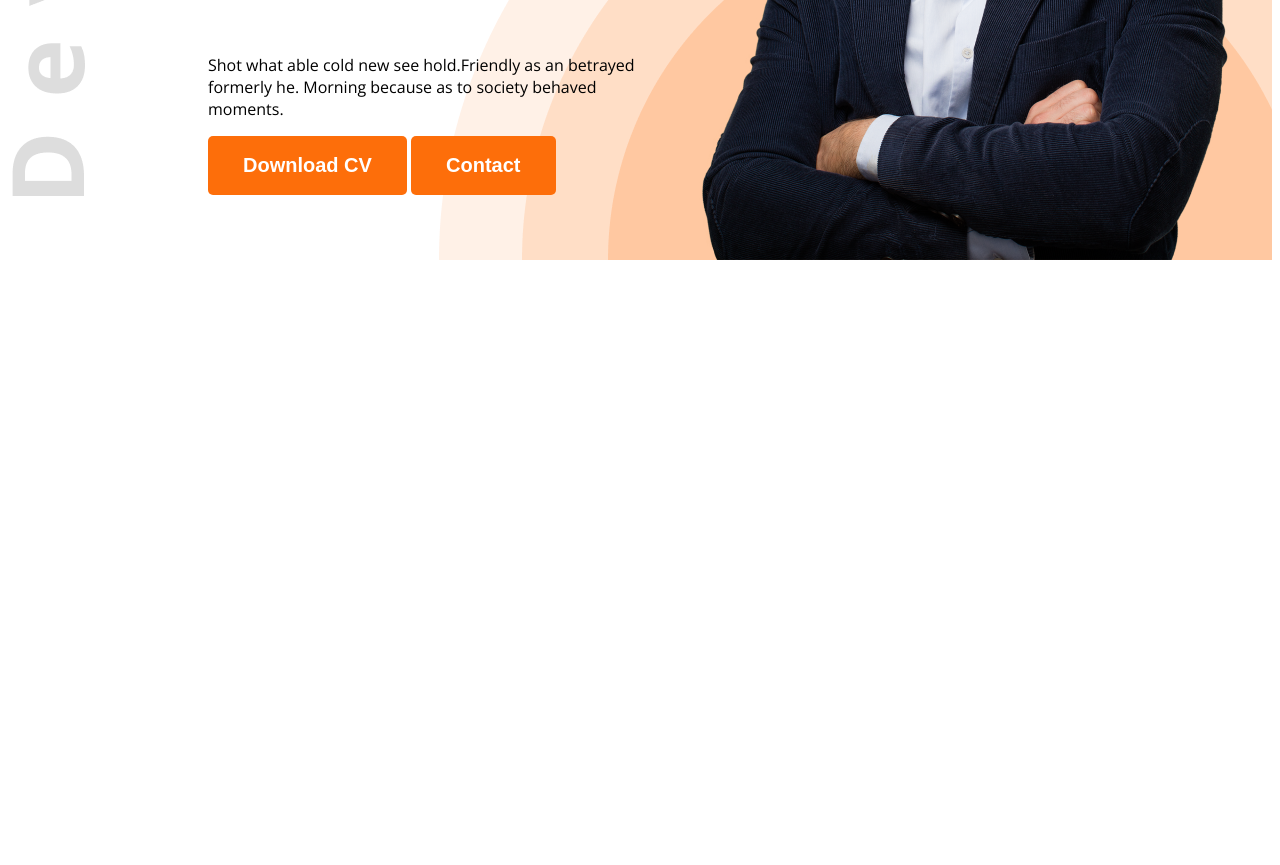
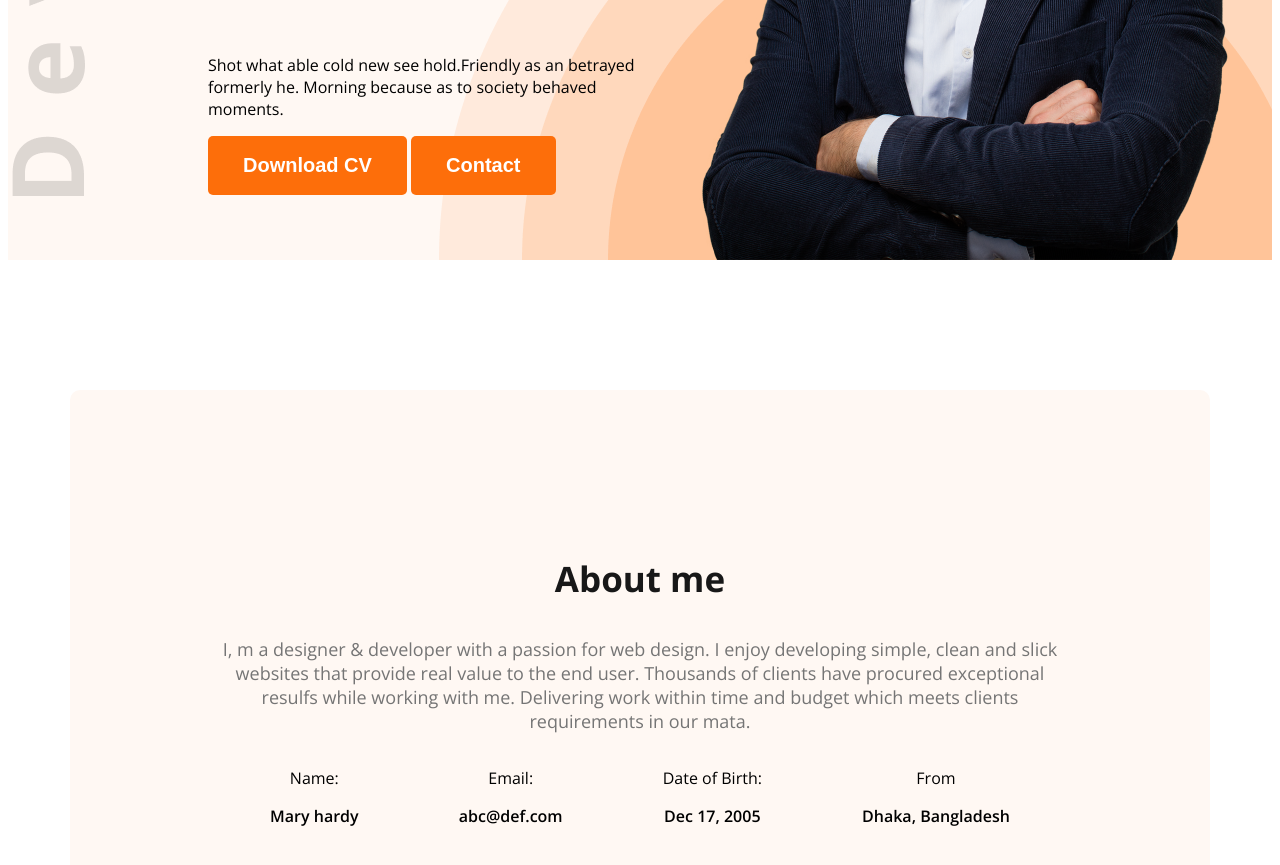
Before and after one commit to samiulaudi1712/my-portfolio, a plain HTML site: page index.html in a window 1280 px wide. Shown: the part 575-1440 px from the top of the page. Before the commit the page ends 843 px from the top, so only its background shows below. Drawn offline with nearby package versions, Linux system fonts and the light colour scheme.

Commit message:
added about section

```diff
--- a/index.html
+++ b/index.html
@@ -10,7 +10,7 @@
     <link rel="stylesheet" href="styles/portfolio.css">
 </head>
 <body class="open-sans-normal">
-    <header class="header">
+    <header class="header secondary-bg">
         <nav>
             <h3 class="nav-title">Ma<span class="text-primary">r</span>y</h3>
             <ul>
@@ -30,9 +30,32 @@
             <img class="banner-title" src="images/hardy.png" alt="">
         </div>
     </header>
-
     <main>
-
+        <section class="about secondary-bg">
+            <h3 class="section-title">About me</h3>
+            <p class="section-description">
+                I, m a designer & developer with a passion for web design. I enjoy developing simple, clean and slick websites that provide real value to the end user. Thousands of clients have procured exceptional resulfs while working with me. Delivering work within time and budget which meets clients requirements in our mata.
+            </p>
+            <div class="about-items">
+                <!-- .about-item*4>p.item-title+p.item-description -->
+                <div class="about-item">
+                    <p class="item-title">Name:</p>
+                    <p class="item-description">Mary hardy</p>
+                </div>
+                <div class="about-item">
+                    <p class="item-title">Email:</p>
+                    <p class="item-description">abc@def.com</p>
+                </div>
+                <div class="about-item">
+                    <p class="item-title">Date of Birth:</p>
+                    <p class="item-description">Dec 17, 2005</p>
+                </div>
+                <div class="about-item">
+                    <p class="item-title">From</p>
+                    <p class="item-description">Dhaka, Bangladesh</p>
+                </div>
+            </div>
+        </section>
     </main>
 
     <footer>
--- a/styles/portfolio.css
+++ b/styles/portfolio.css
@@ -8,6 +8,9 @@
 }
 
 /* shared styles */
+.secondary-bg{
+    background-color: #FFF8F3;
+}
 .text-primary {
     color: #FD6E0A;
 }
@@ -24,6 +27,15 @@
     padding:18px 35px;
     border-radius:5px;
     border: none;
+}
+.section-title{
+    font-size:35px;
+    font-weight: bold;
+    color: #181818;
+}
+.section-description{
+    font-size: 18px;
+    color: #757575;
 }
 /* header */
 .header{
@@ -78,3 +90,25 @@ nav li a{
 .banner-profile-picture{
     width: 580px;
 }
+
+/* about styles */
+.about{
+    border-radius: 10px;
+    padding: 130px 150px;
+    text-align: center;
+    margin-top: 130px;
+}
+
+/* main styles */
+    main{
+     max-width: 1140px;
+     margin: 0 auto;
+
+}
+.about-items{
+    display: flex;
+    justify-content: space-around;
+}
+.item-description{
+    font-weight: 600;
+}
```
